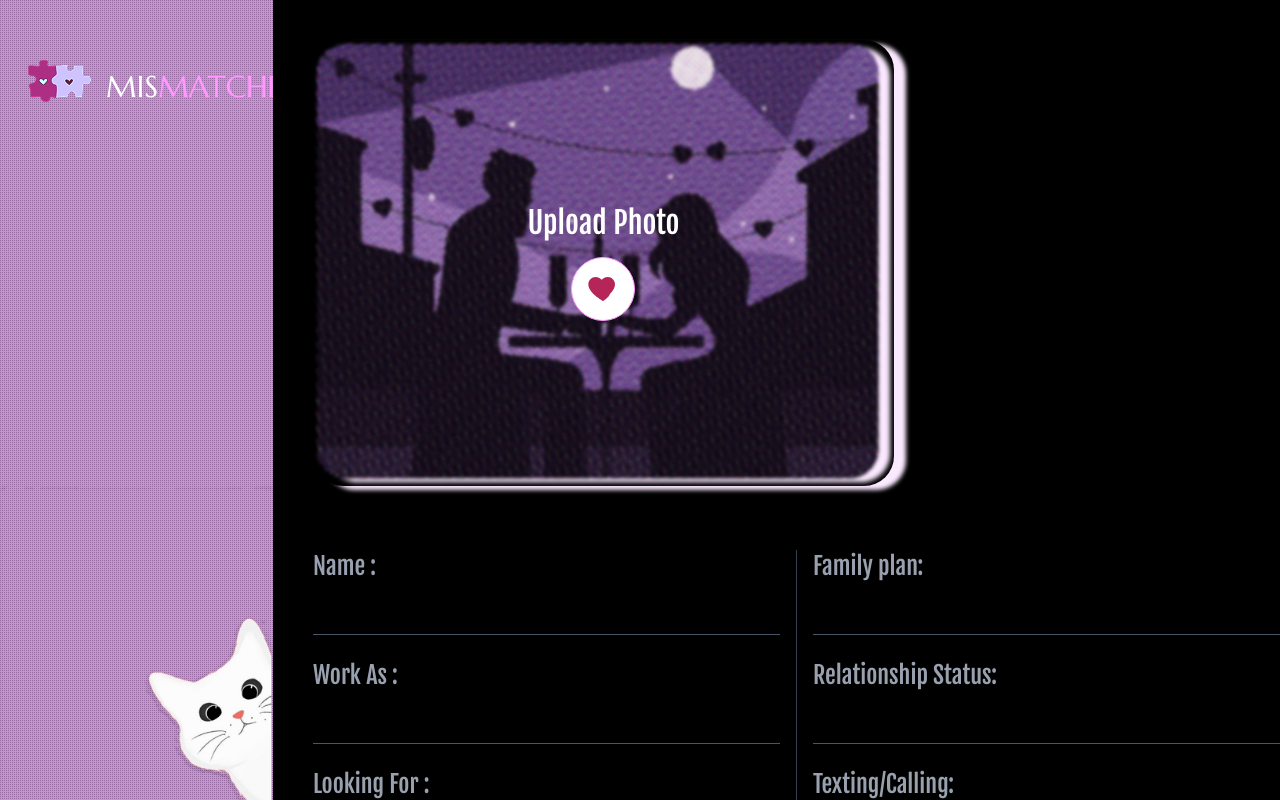
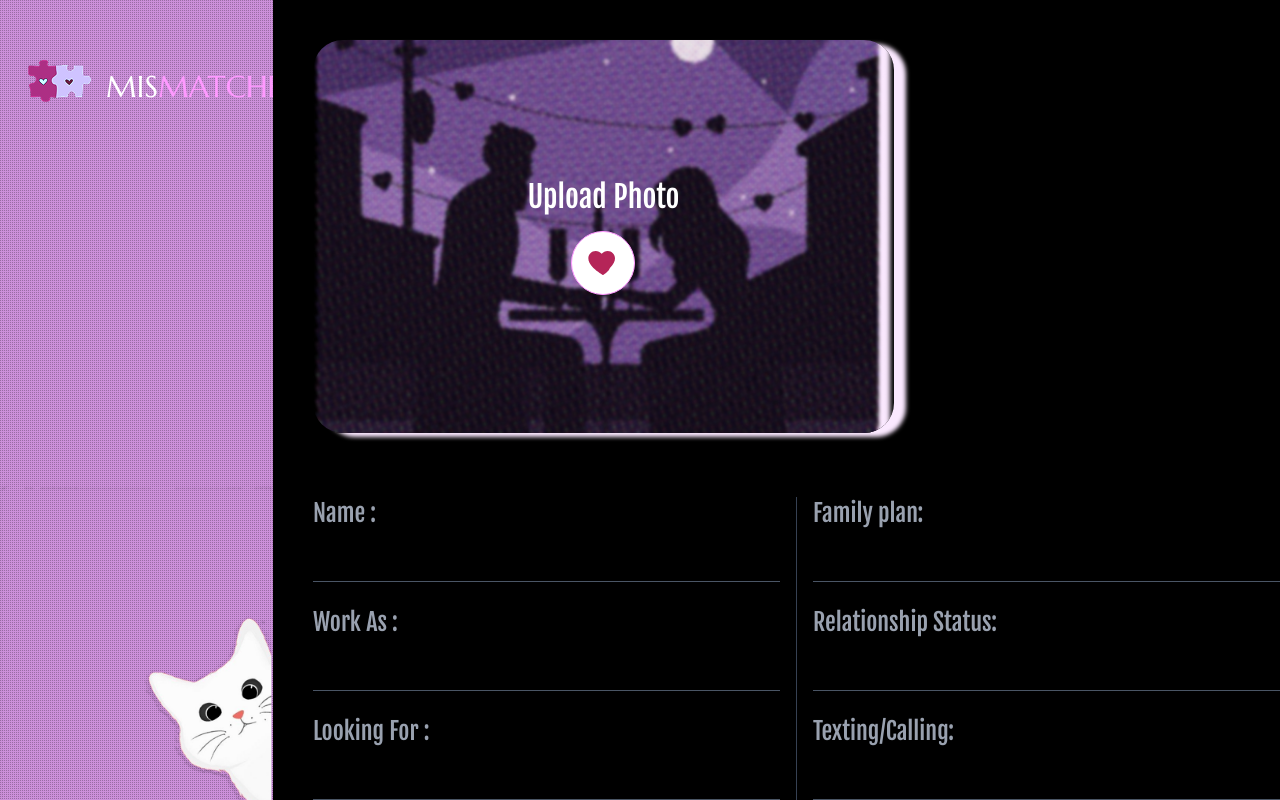
Before and after one commit to mehrinshamim/profile-checker, a Next.js app in the folder client/: page /pfpcreate in a window 1280 px wide. Built offline with nearby package versions, Linux system fonts and the light colour scheme.

Commit message:
fixed inputting data bug

```diff
--- a/client/app/pfpcreate/components/right.tsx
+++ b/client/app/pfpcreate/components/right.tsx
@@ -50,7 +50,7 @@ export default function PfpRightSide() {
                 id="name"
                 name="name"
                 type="text"
-                className="block w-full bg-transparent border-b border-gray-600 focus:border-[#FF99FF] outline-none py-2 mt-2 text-lg"
+                className="block w-full bg-transparent border-0 border-b border-gray-600 focus:border-[#FF99FF] outline-none py-2 mt-2 text-lg"
               />
             </div>
 
@@ -61,14 +61,19 @@ export default function PfpRightSide() {
                 id="workAs"
                 name="workAs"
                 type="text"
-                className="block w-full bg-transparent border-b border-gray-600 focus:border-[#FF99FF] outline-none py-2 mt-2 text-lg"
+                className="block w-full bg-transparent border-0 border-b border-gray-600 focus:border-[#FF99FF] outline-none py-2 mt-2 text-lg"
               />
             </div>
 
             {/* Looking For */}
-            <div className="flex flex-col gap-3">
-              <span className="text-2xl text-gray-400">Looking For :</span>
-
+            <div>
+              <label className="text-2xl text-gray-400" htmlFor="lookingFor">Looking For :</label>
+              <input
+                id="lookingFor"
+                name="lookingFor"
+                type="text"
+                className="block w-full bg-transparent border-0 border-b border-gray-600 focus:border-[#FF99FF] outline-none py-2 mt-2 text-lg"
+              />
             </div>
           </div>
 
@@ -84,7 +89,7 @@ export default function PfpRightSide() {
                 id="familyPlan"
                 name="familyPlan"
                 type="text"
-                className="block w-full bg-transparent border-b border-gray-600 focus:border-[#FF99FF] outline-none py-2 mt-2 text-lg"
+                className="block w-full bg-transparent border-0 border-b border-gray-600 focus:border-[#FF99FF] outline-none py-2 mt-2 text-lg"
               />
             </div>
 
@@ -95,15 +100,21 @@ export default function PfpRightSide() {
                 id="relationship"
                 name="relationship"
                 type="text"
-                className="block w-full bg-transparent border-b border-gray-600 focus:border-[#FF99FF] outline-none py-2 mt-2 text-lg"
+                className="block w-full bg-transparent border-0 border-b border-gray-600 focus:border-[#FF99FF] outline-none py-2 mt-2 text-lg"
               />
             </div>
 
             {/* Removed Hobby and Pet-Peeves per latest requirement */}
 
             {/* Texting / Calling */}
-            <div className="flex flex-col gap-3">
-              <span className="text-2xl text-gray-400">Texting/Calling:</span>
+            <div>
+              <label className="text-2xl text-gray-400" htmlFor="contactPref">Texting/Calling:</label>
+              <input
+                id="contactPref"
+                name="contactPref"
+                type="text"
+                className="block w-full bg-transparent border-0 border-b border-gray-600 focus:border-[#FF99FF] outline-none py-2 mt-2 text-lg"
+              />
             </div>
           </div>
         </div>
```
